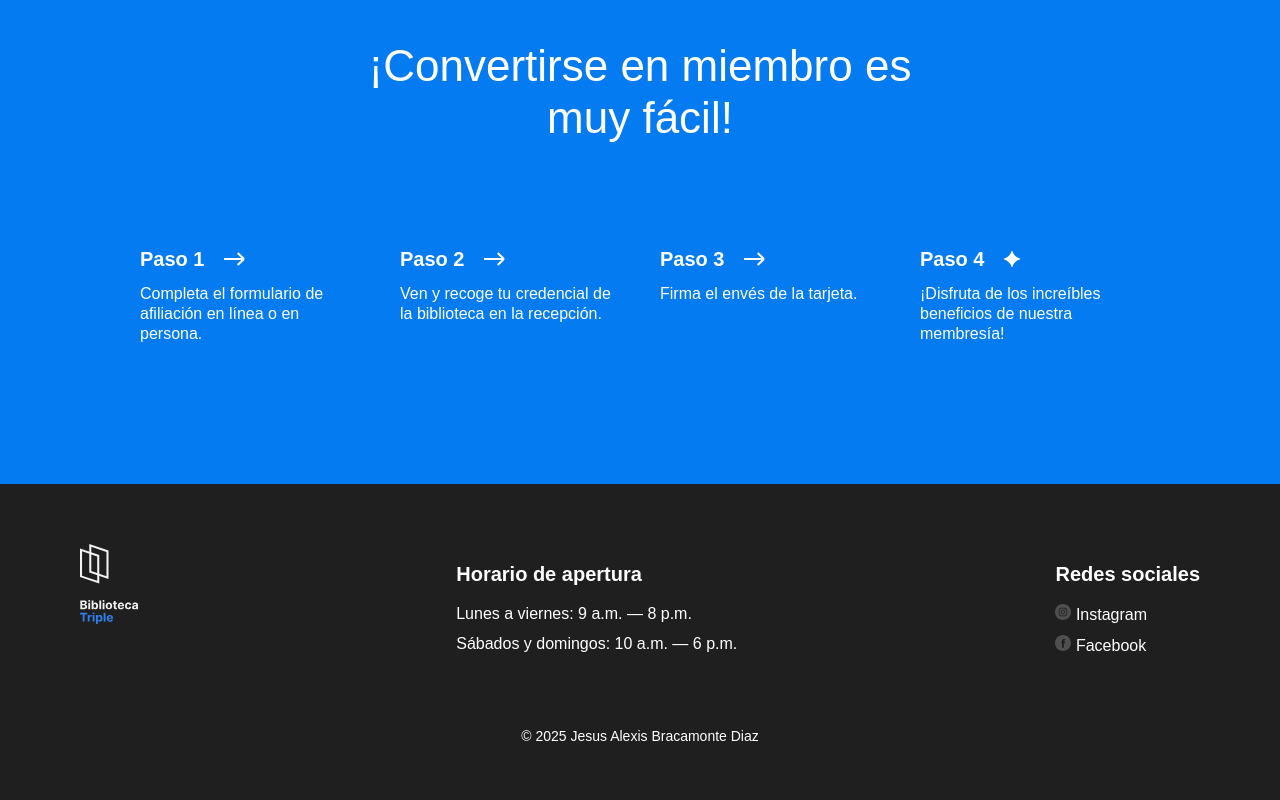
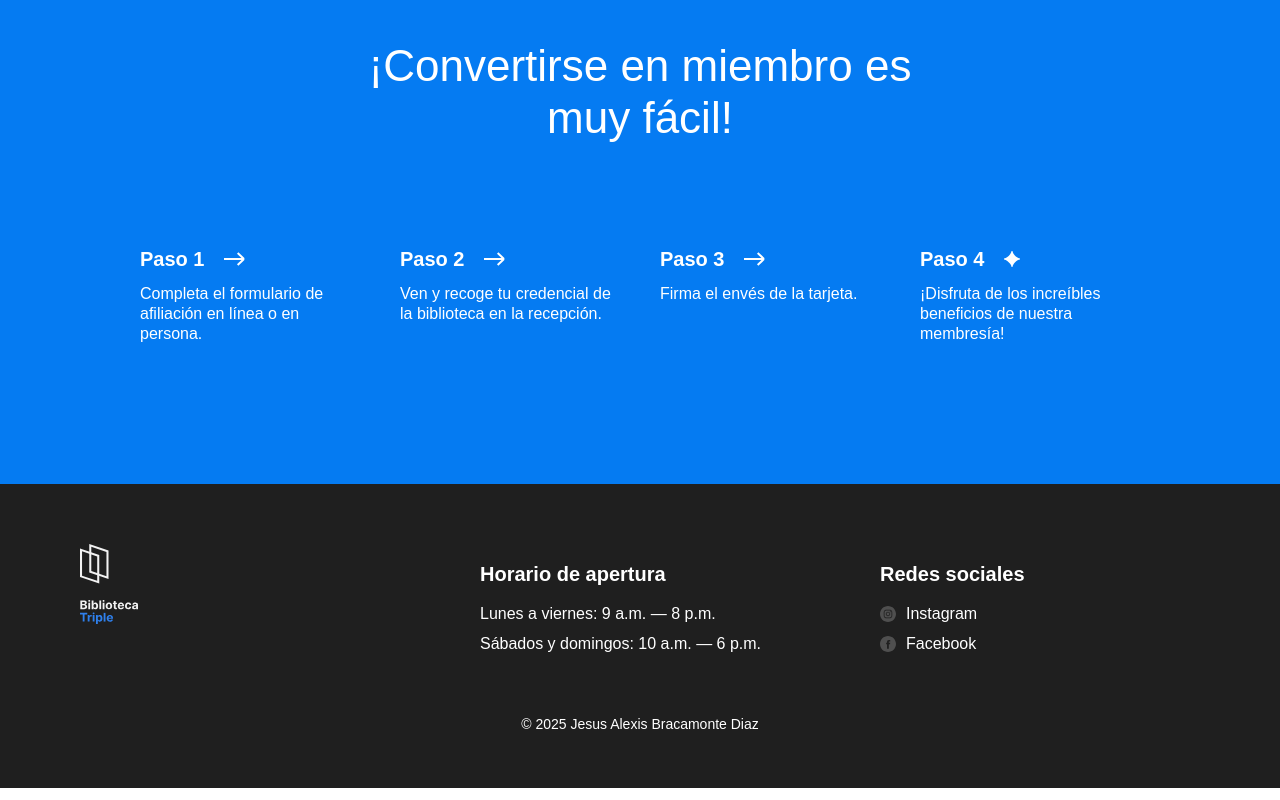
Before and after one commit to iTsAlex18/web_project_library_es, a plain HTML site: page index.html in a window 1280 px wide. Shown: the part 2998-3798 px from the top of the page. Drawn offline with Linux system fonts and the light colour scheme.

Commit message:
2da parte del proyecto 2.7

```diff
--- a/index.html
+++ b/index.html
@@ -31,7 +31,7 @@
             <li>
               <a class="nav__link" href="#membership">Conviértete en miembro</a>
             </li>
-            <li><a class="nav__link" href="#contacts">Contactos</a></li>
+            <li><a class="nav__link" href="#contactos">Contactos</a></li>
           </ul>
         </nav>
 
--- a/styles/style.css
+++ b/styles/style.css
@@ -344,6 +344,7 @@
   background-color: #1f1f1f;
   color: #ffffff;
   padding: 60px 80px 40px;
+  box-sizing: border-box;
 }
 
 .footer__columns {
@@ -351,6 +352,11 @@
   justify-content: space-between;
   gap: 80px;
   flex-wrap: wrap;
+}
+
+.footer__column {
+  flex: 1;
+  min-width: 220px;
 }
 
 .footer__column_content_hours {
@@ -384,9 +390,16 @@
   margin-bottom: 10px;
 }
 
+.footer__list-item:last-child {
+  margin-bottom: 0;
+}
+
 .footer__column-link {
+  display: flex;
+  align-items: center;
+  text-decoration: none;
   color: white;
-  text-decoration: none;
+  gap: 10px;
 }
 
 .footer__social-icon {
```
